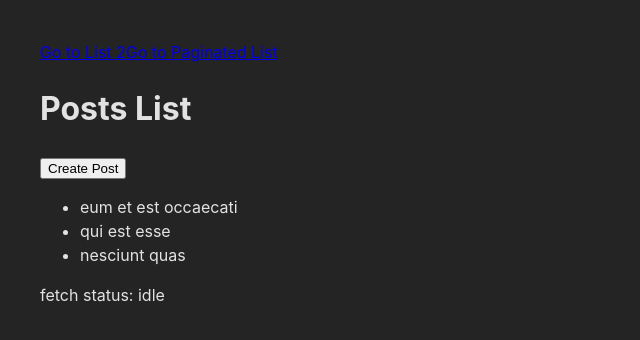
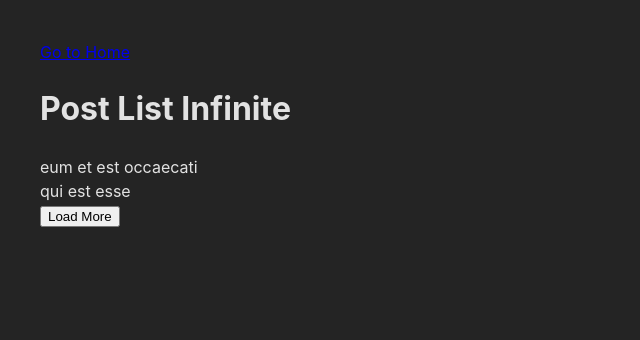
Before and after one commit to jorge-sandoval/reactjs-reactquery, a React (Vite) app: page /infinite in a window 1280 px wide. Before the commit this address led to /. Shown: the top 340 px of the page, without its empty margins (0-640 px from the left). Built offline with nearby package versions, Linux system fonts and the light colour scheme.

Commit message:
Infinite Loading. useInfiniteQuery

```diff
--- a/src/App.tsx
+++ b/src/App.tsx
@@ -6,6 +6,7 @@ import PostList2 from './pages/PostList2';
 import Post from './pages/Post';
 import New from './pages/New';
 import PostListPaginated from './pages/PostListPaginated';
+import { PostListInfinite } from './pages/PostListInfinite';
 
 function App() {
   return (
@@ -15,6 +16,7 @@ function App() {
         <Route path="/posts/:id" element={<Post />} />
         <Route path="/new" element={<New />} />
         <Route path="/paginated" element={<PostListPaginated />} />
+        <Route path="/infinite" element={<PostListInfinite />} />
         <Route path="/list2" element={<PostList2 />} />
         <Route path="/explore" element={<Explore />} />
         <Route path="*" element={<Navigate to="/" replace />} />
--- a/src/pages/PostList.tsx
+++ b/src/pages/PostList.tsx
@@ -19,8 +19,9 @@ export default function PostsList() {
 
   return (
     <div>
-      <Link to={`/list2`}>Go to List 2</Link>
-      <Link to={`/paginated`}>Go to Paginated List</Link>
+      <Link to={`/list2`}>Go to List 2</Link> {' - '}
+      <Link to={`/paginated`}>Paginated List</Link> {' - '}
+      <Link to={`/infinite`}>Inifinte List</Link>
       <h1>Posts List</h1>
       <button onClick={() => navigate('new')}>Create Post</button>
       <ul>
--- a/src/pages/PostList2.tsx
+++ b/src/pages/PostList2.tsx
@@ -18,7 +18,7 @@ export default function PostsList2() {
   return (
     <div>
       <div>
-        <Link to={`/`}>Go to Home</Link>{' '}
+        <Link to={`/`}>Go to Home</Link>{' - '}
         <Link to={`/explore`}>Go to Explore</Link>
       </div>
       <h1>Posts List</h1>
--- /dev/null
+++ b/src/pages/PostListInfinite.tsx
@@ -0,0 +1,46 @@
+import { useInfiniteQuery } from "@tanstack/react-query"
+import postService from "../api/services/postService";
+import { PaginationResult } from "../api/models/pagination";
+import { Post } from "../api/models/post";
+import { Link } from "react-router-dom";
+
+export function PostListInfinite() {
+    const {
+      isLoading,
+      isError, error,
+      data,
+      isFetchingNextPage,
+      hasNextPage,
+      fetchNextPage,
+    } = useInfiniteQuery({
+      queryKey: ["posts", "infinite"],
+      initialPageParam: 1,
+      getNextPageParam: (lastPage: PaginationResult<Post>) => lastPage.nextPage,
+      queryFn: async ({pageParam}) => {
+        const response = await postService.getAll({pageSize: 2, currentPage: pageParam});
+        return response;
+      }
+    })
+
+    if (isLoading) return <h1>Loading...</h1>;
+    if (isError) return <h1>{JSON.stringify(error)}</h1>;
+
+    return (
+      <>
+        <div>
+            <Link to={`/`}>Go to Home</Link>
+        </div>
+        <h1>Post List Infinite</h1>
+        {data?.pages
+          .flatMap(data => data.items)
+          .map(post => (
+            <div key={post.id}>{post.title}</div>
+          ))}
+        {hasNextPage && (
+          <button onClick={() => fetchNextPage()}>
+            {isFetchingNextPage ? "Loading..." : "Load More"}
+          </button>
+        )}
+      </>
+    )
+  }
```
